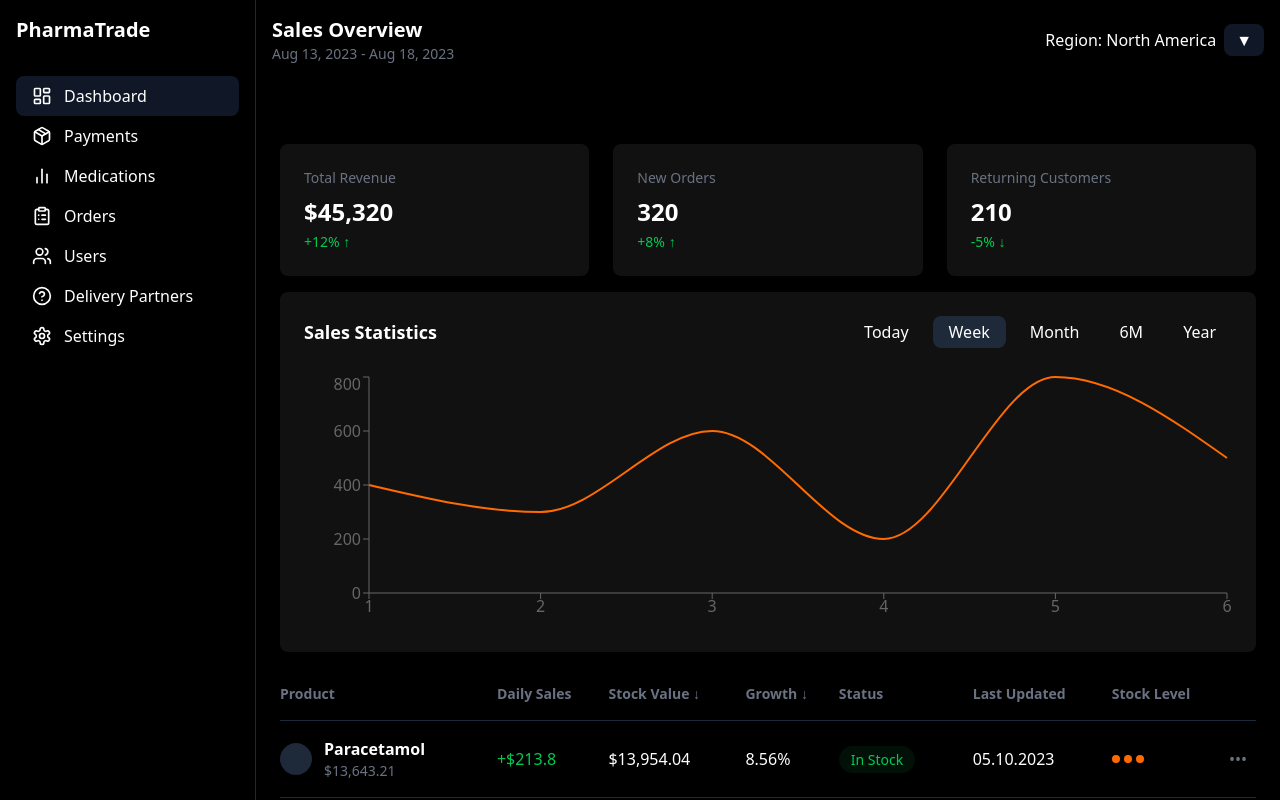
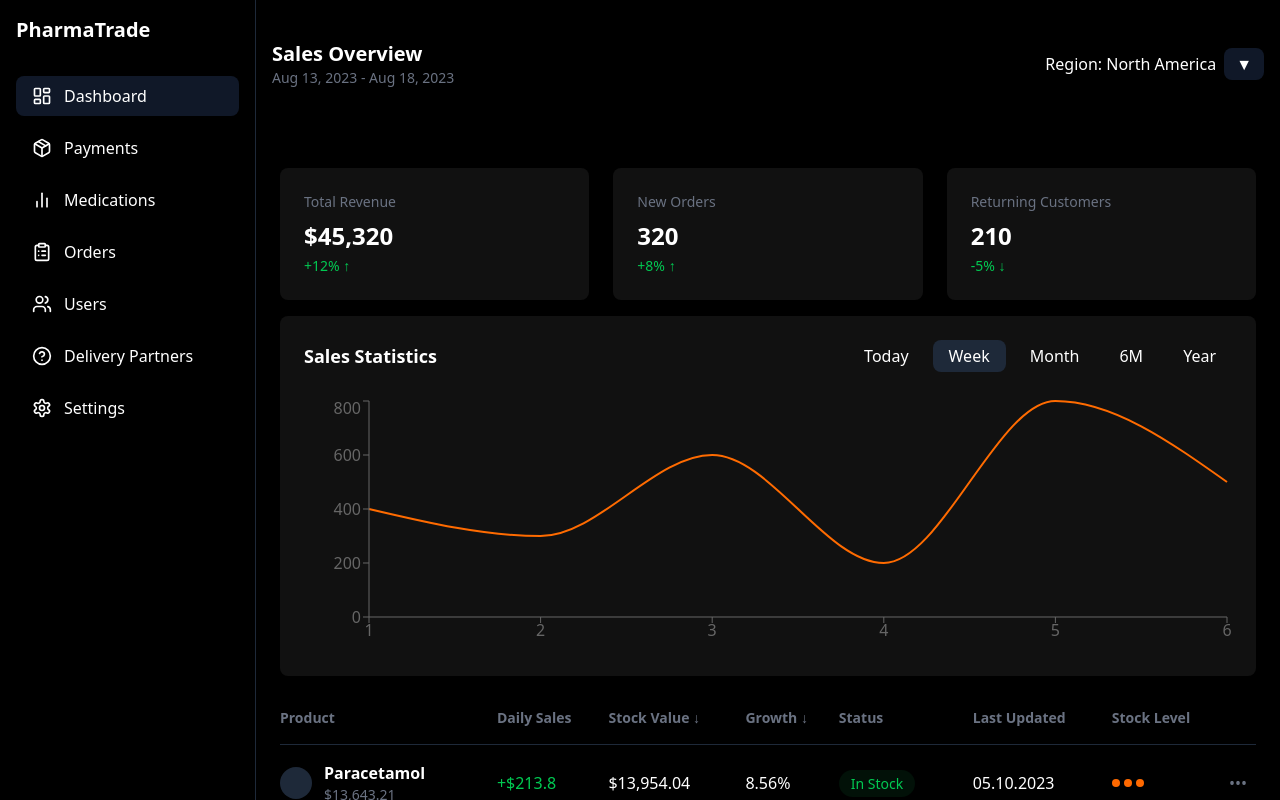
Before and after one commit to johnkrator/medication-order-delivery-system-frontend, a React (Vite) app: page / in a window 1280 px wide. Built offline with nearby package versions, Linux system fonts and the light colour scheme.

Commit message:
code refactor

```diff
--- a/src/components/Layout.tsx
+++ b/src/components/Layout.tsx
@@ -23,7 +23,7 @@ const Layout: FC = () => {
 
             {/* Main Content */}
             <div className="flex-1 overflow-auto">
-                <div className="p-4 md:p-4">
+                <div className="md:px-4 pt-10 p-4">
                     <DashboardHeader/>
                 </div>
                 <div className="p-4 md:p-6">
--- a/src/components/Sidebar.tsx
+++ b/src/components/Sidebar.tsx
@@ -36,7 +36,7 @@ const Sidebar: FC<SidebarProps> = ({isMobileMenuOpen}) => {
                 <h1 className="text-xl font-semibold">PharmaTrade</h1>
             </div>
 
-            <nav className="space-y-2">
+            <nav className="space-y-2 flex flex-col gap-1">
                 <SidebarItem to="/" icon={LayoutDashboard} text="Dashboard"/>
                 <SidebarItem to="/payments" icon={Package} text="Payments"/>
                 <SidebarItem to="/medications" icon={BarChart2} text="Medications"/>
```
